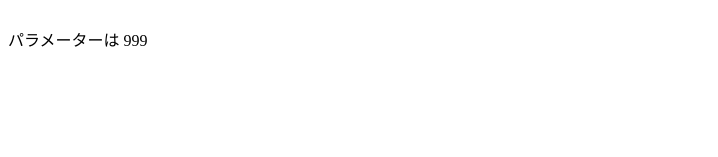
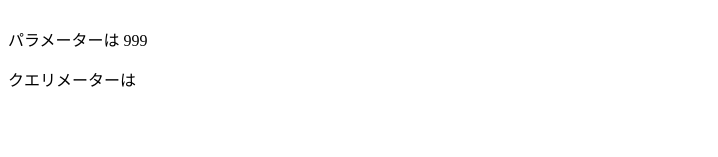
Before and after one commit to sakurakotubaki/React-router-dom, a React (Create React App) app: page /page2/999 in a window 1280 px wide. Shown: the part 124-281 px from the top of the page, without its empty margins (0-718 px from the left). Built offline with nearby package versions, Linux system fonts and the light colour scheme.

Commit message:
useLocationを使う クエリーパラメーターの機能について学んだ。

```diff
--- a/src/Page2.jsx
+++ b/src/Page2.jsx
@@ -5,6 +5,8 @@ export const Page2 = () => {
     <div>
       <h1>Page2ページです</h1>
       <Link to="/page2/999">URL Parmeter</Link>
+      <br />
+      <Link to="/page2/999?name=hogehoge">Query Parmeter</Link>
     </div>
   );
 };
--- a/src/UrlParameter.jsx
+++ b/src/UrlParameter.jsx
@@ -1,11 +1,15 @@
-import { useParams } from "react-router-dom";
+import { useParams, useLocation } from "react-router-dom";
 
 export const UrlParameter = () => {
   const { id } = useParams();
+  const { search } = useLocation();
+  const query = new URLSearchParams(search);
+
   return (
     <div>
       <h1>UrlParameterページです</h1>
       <p>パラメーターは {id}</p>
+      <p>クエリメーターは {query.get("name")}</p>
     </div>
   );
 };
```
